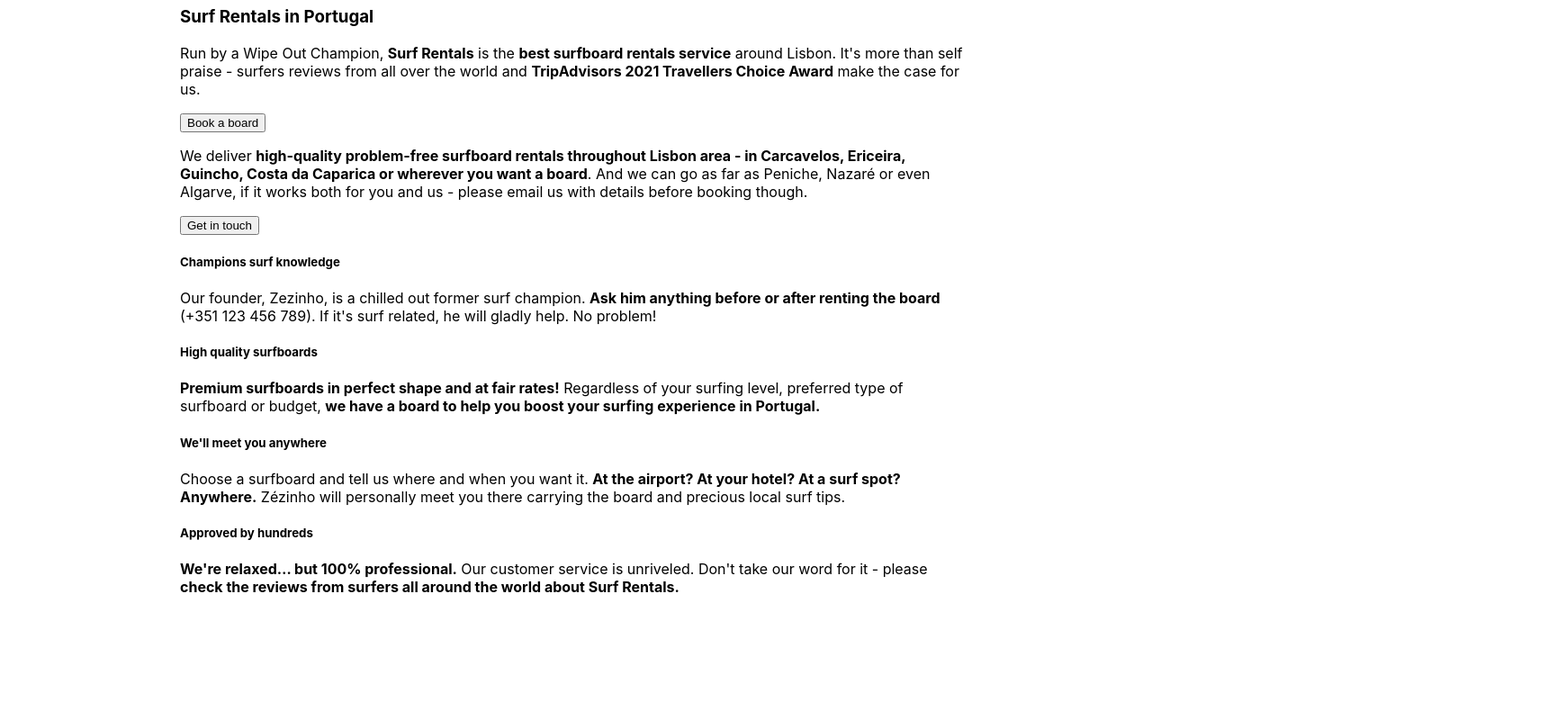
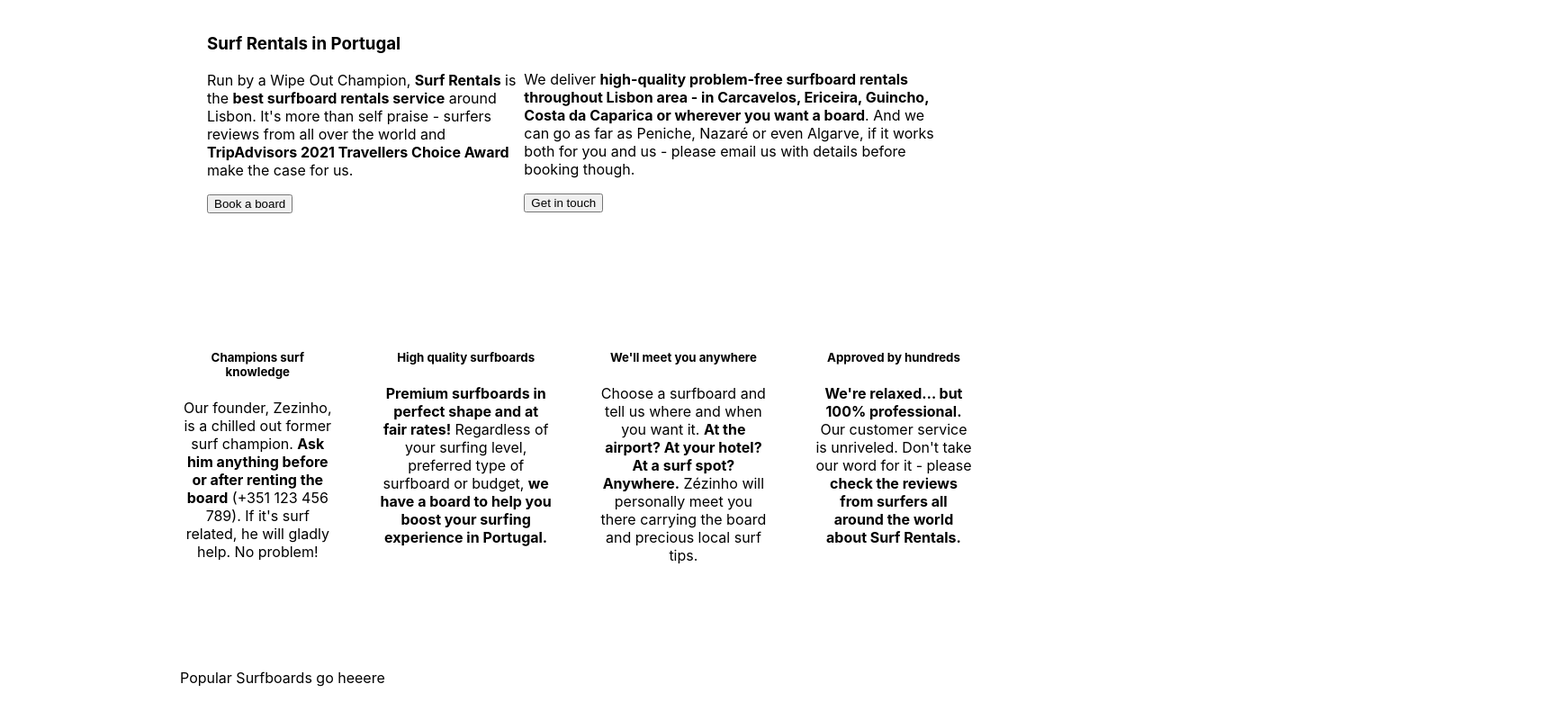
Before and after one commit to bralao/surf-rentals, a React (Create React App) app in the folder frontend/: page / in a window 1280 px wide. Shown: the part 979-1779 px from the top of the page at 90% size, 1740 px wide, since content can reach past the window. Before the commit the page ends 1657 px from the top, so only its background shows below. Built offline with nearby package versions, Linux system fonts and the light colour scheme.

Commit message:
general layout of shopPage done

```diff
--- a/frontend/src/pages/ShopPage.jsx
+++ b/frontend/src/pages/ShopPage.jsx
@@ -55,7 +55,19 @@
       </div>
 
       <div className="popular">
+        Popular Surfboards go heeere
+      </div>
 
+      <div className="john-video">
+        <iframe
+          width="1540"
+          height="810"
+          src="https://www.youtube.com/embed/dexWs7urJtk?autoplay=1&controls=0&modestbranding=1&rel=0&showinfo=0&autohide=1"
+          title="YouTube video player"
+          frameborder="0"
+          allow="accelerometer; autoplay; clipboard-write; encrypted-media; gyroscope; picture-in-picture"
+          allowfullscreen
+        ></iframe>
       </div>
 
     </div>
--- a/frontend/src/pages/styles/ShopPage.css
+++ b/frontend/src/pages/styles/ShopPage.css
@@ -26,3 +26,32 @@
     object-fit: cover;
     z-index: -1;
   }
+
+  .about{
+    display: flex;
+    justify-content: space-between;
+    padding: 30px;
+  }
+
+  .right{
+    margin-top: 44px;
+  }
+
+  .whyus{
+    margin-top: 100px;
+    margin-bottom: 100px;
+    display: flex;
+    justify-content: space-between;
+    gap: 50px;
+    text-align: center;
+  }
+
+  .popular{
+    margin-top: 100px;
+    margin-bottom: 100px;
+  }
+
+  .john-video{
+    margin-top: 100px;
+    margin-bottom: 100px;
+  }
```
